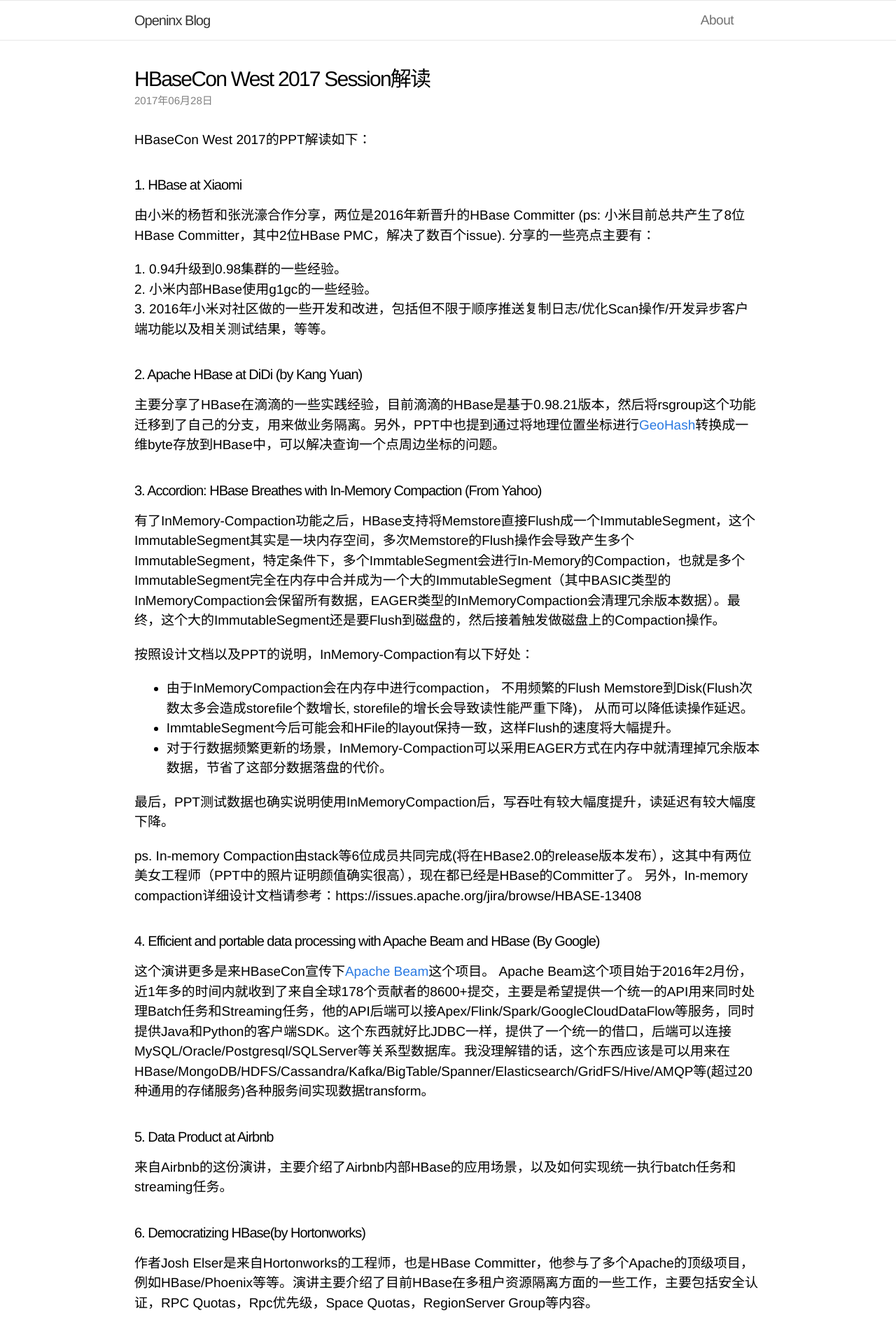
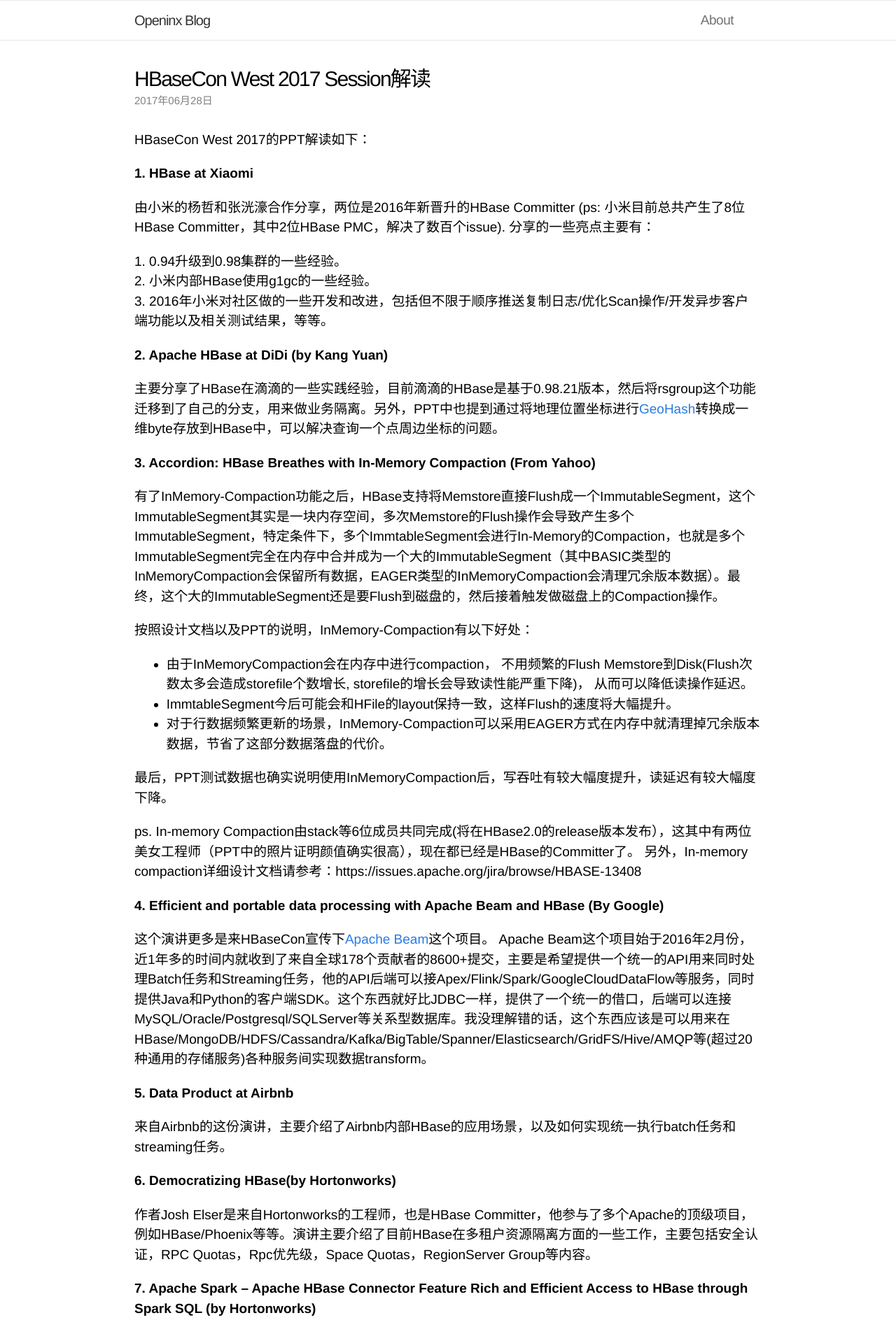
Before and after one commit to SteNicholas/openinx.github.io, a Jekyll site: the page built from _posts/2017-06-28-hbaseconwest2017.md, in a window 1280 px wide. Shown: the top 1907 px of the page at 70% size. Built offline with Jekyll 4.4.1, drawn with Linux system fonts in a browser that asks for light colours; Markdown is read by kramdown in place of the engine named in the settings.

Commit message:
Reformat

```diff
--- a/_posts/2017-06-28-hbaseconwest2017.md
+++ b/_posts/2017-06-28-hbaseconwest2017.md
@@ -8,17 +8,20 @@ tags: [ HBase ]
 
 HBaseCon West 2017的PPT解读如下：
 
-#### 1. HBase at Xiaomi
+__1. HBase at Xiaomi__
+
 由小米的杨哲和张洸濠合作分享，两位是2016年新晋升的HBase Committer (ps: 小米目前总共产生了8位HBase Committer，其中2位HBase PMC，解决了数百个issue).  分享的一些亮点主要有：
 
 1\. 0.94升级到0.98集群的一些经验。
 2\. 小米内部HBase使用g1gc的一些经验。
 3\. 2016年小米对社区做的一些开发和改进，包括但不限于顺序推送复制日志/优化Scan操作/开发异步客户端功能以及相关测试结果，等等。
 
-#### 2. Apache HBase at DiDi (by Kang Yuan)
+__2. Apache HBase at DiDi (by Kang Yuan)__
+
 主要分享了HBase在滴滴的一些实践经验，目前滴滴的HBase是基于0.98.21版本，然后将rsgroup这个功能迁移到了自己的分支，用来做业务隔离。另外，PPT中也提到通过将地理位置坐标进行[GeoHash](http://blog.jobbole.com/80633/)转换成一维byte存放到HBase中，可以解决查询一个点周边坐标的问题。
 
-#### 3. Accordion: HBase Breathes with In-Memory Compaction (From Yahoo)
+__3. Accordion: HBase Breathes with In-Memory Compaction (From Yahoo)__
+
 有了InMemory-Compaction功能之后，HBase支持将Memstore直接Flush成一个ImmutableSegment，这个ImmutableSegment其实是一块内存空间，多次Memstore的Flush操作会导致产生多个ImmutableSegment，特定条件下，多个ImmtableSegment会进行In-Memory的Compaction，也就是多个ImmutableSegment完全在内存中合并成为一个大的ImmutableSegment（其中BASIC类型的InMemoryCompaction会保留所有数据，EAGER类型的InMemoryCompaction会清理冗余版本数据）。最终，这个大的ImmutableSegment还是要Flush到磁盘的，然后接着触发做磁盘上的Compaction操作。
 
 按照设计文档以及PPT的说明，InMemory-Compaction有以下好处：
@@ -32,33 +35,41 @@ HBaseCon West 2017的PPT解读如下：
 ps. In-memory Compaction由stack等6位成员共同完成(将在HBase2.0的release版本发布），这其中有两位美女工程师（PPT中的照片证明颜值确实很高），现在都已经是HBase的Committer了。
 另外，In-memory compaction详细设计文档请参考：https://issues.apache.org/jira/browse/HBASE-13408
 
-#### 4. Efficient and portable data processing with Apache Beam and HBase (By Google)
+__4. Efficient and portable data processing with Apache Beam and HBase (By Google)__
+
 这个演讲更多是来HBaseCon宣传下[Apache Beam](https://beam.apache.org/)这个项目。
 Apache Beam这个项目始于2016年2月份，近1年多的时间内就收到了来自全球178个贡献者的8600+提交，主要是希望提供一个统一的API用来同时处理Batch任务和Streaming任务，他的API后端可以接Apex/Flink/Spark/GoogleCloudDataFlow等服务，同时提供Java和Python的客户端SDK。这个东西就好比JDBC一样，提供了一个统一的借口，后端可以连接MySQL/Oracle/Postgresql/SQLServer等关系型数据库。我没理解错的话，这个东西应该是可以用来在HBase/MongoDB/HDFS/Cassandra/Kafka/BigTable/Spanner/Elasticsearch/GridFS/Hive/AMQP等(超过20种通用的存储服务)各种服务间实现数据transform。
 
-#### 5. Data Product at Airbnb
+__5. Data Product at Airbnb__
+
 来自Airbnb的这份演讲，主要介绍了Airbnb内部HBase的应用场景，以及如何实现统一执行batch任务和streaming任务。
 
-#### 6. Democratizing HBase(by Hortonworks)
+__6. Democratizing HBase(by Hortonworks)__
+
 作者Josh Elser是来自Hortonworks的工程师，也是HBase Committer，他参与了多个Apache的顶级项目，例如HBase/Phoenix等等。演讲主要介绍了目前HBase在多租户资源隔离方面的一些工作，主要包括安全认证，RPC Quotas，Rpc优先级，Space Quotas，RegionServer Group等内容。
 
-#### 7. Apache Spark – Apache HBase Connector Feature Rich and Efficient Access to HBase through Spark SQL (by Hortonworks)
+__7. Apache Spark – Apache HBase Connector Feature Rich and Efficient Access to HBase through Spark SQL (by Hortonworks)__
+
 介绍Hortonworks开源的[SHC](https://github.com/hortonworks-spark/shc)项目相关内容。
 
-#### 8. Gohbase: Pure Go HBase Client(by Arista Networks)
+__8. Gohbase: Pure Go HBase Client(by Arista Networks)__
+
 一般非Java语言(Python/Golang/Javascript)会采用Thrift协议生成各自语言的SDK, SDK先访问HBase的Thrift server，然后thrift server后端通过Java Native Client连RS/Master，通过ThriftServer中转来实现通信，但通过thrift协议生成的非Java版本的客户端接口比较原始，不是特别好用，另外早期的ThriftServer bug也比较多。
 
 因此，演讲者基于HBase的Protobuf协议，实现了一套纯Golang写的[hbase client](https://github.com/tsuna/gohbase)，其实相当于说把Java Native Client的逻辑全部用Golang写了一遍。使用体验应该要比其他Golang语言写的SDK好用。性能上，Gohbase某些场景下甚至优于Java的客户端。
 
 最后，作者在开发Gohbase的过程中，发现了[HBASE-18066](https://issues.apache.org/jira/browse/HBASE-18066)这个bug, 这个bug目前已经由小米openinx修复。这个bug的问题在于：设置closestRowBefore为true的Get操作，在RegionServer端的代码实现中，是先通过不带mvcc的方式拿到rowKey， 然后再通过带mvcc的方式去找这个rowKey对应的Value, 并返回。由于前者不带mvcc, 后者带mvcc，所以导致拿到的数据可能不一致。修复方式就是把这类操作都由reversed scan来实现，由于scan操作统一设了mvcc，也就解决了这个BUG。
 
-#### 9. Analyzing Cryptocurrencies on HBase For Finance, Forensics, and Fraud (by Ripple)
+__9. Analyzing Cryptocurrencies on HBase For Finance, Forensics, and Fraud (by Ripple)__
+
 Ripple是一种有点类似Bitcoin的加密数字货币，背后应该是有Ripple这个商业公司在支撑，这份演讲主要介绍了Ripple现状以及HBase在公司内部的应用场景，重点应该还是Ripple的相关业务介绍。
 
-#### 10. Splice Machine: Powering Hybrid Applications (by Splice Machine)
+__10. Splice Machine: Powering Hybrid Applications (by Splice Machine)__
+
 Splice Machine是一家做数据库(DAAS)云服务的厂商，PPT主要是演示了一遍他们的Hadoop相关云产品使用过程，对HBase云产品形态感兴趣的同学可以看一下。本次分享主要还是推广他们的产品。
 
-#### 11. OpenTSDB: 2.4 and 3.0 update(by Yahoo)
+__11. OpenTSDB: 2.4 and 3.0 update(by Yahoo)__
+
 作者是一位维护OpenTSDB近4年的程序员，干货比较多。OpenTSDB是一款基于HBase之上开发的时间序列数据库产品，能方便的实现水平扩展。具体到HBase的存储时，OpenTSDB设计的rowKey为
 
 rowKey=salt + metric + timestamp + tagk1 + tagv1… + tagkN + tagvN
@@ -74,19 +85,24 @@ HBASE-15181 实现了DateTieredCompaction。DateTieredCompaction的策略是按
 参考资料：
 1. https://labs.spotify.com/2014/12/18/date-tiered-compaction/
 
-#### 12. A study of Salesforce’s use of HBase and Phoenix ( by Salesforce )
+__12. A study of Salesforce’s use of HBase and Phoenix ( by Salesforce )__
+
 主要介绍了Salesforce公司内部的HBase/Phoenix业务情况。
 
-#### 13. Cursors in Apache Phoenix (by bloomberg)
+__13. Cursors in Apache Phoenix (by bloomberg)__
+
 Bloomberg是一家研发NewSQL的数据库厂商，其核心产品是[comdb2](https://github.com/bloomberg/comdb2)，目前已经在Github开源，其项目的介绍专门在VLDB2016上发了paper，感兴趣的同学可以读读。本次talk主要介绍他们是如何在phoenix上实现的关系型数据库中cursor功能。
 
-#### 14. Warp 10 - A novel approach for time series management and analysis based on HBase (by Herberts)
+__14. Warp 10 - A novel approach for time series management and analysis based on HBase (by Herberts)__
+
 这个PPT主要应该是介绍他们的Wrap10项目。
 
-#### 15. Removable Singularity: A Story of HBaseUpgrade at Pinterest(by Pinterest)
+__15. Removable Singularity: A Story of HBaseUpgrade at Pinterest(by Pinterest)__
+
 Pinterest之前有40多个0.94版本的集群，他们面临着和小米一样的问题，就是需要把0.94版本的集群升级到1.2版本，而0.94版本HBase的rpc协议和1.2不兼容，前者是基于Writable接口的自定义协议，后者是Protobuf协议。解决问题的思路大致是一样的，就是先把快照数据通过ExportSnapshot导入1.2版本的HBase集群，再把增量数据通过thrift replication导入到新集群。后面需要考虑的问题就是业务如何实现在线切换。Pinterest比较有优势的一个地方就是，他们的业务使用的客户端是AsyncHBase1.7，而AsyncHBase1.7本身是支持0.94和1.2的，因此业务只需要修改访问HBase的集群地址就好。升级到1.2版本之后，无论是读性能还是写性能都有较好的提升。
 
-#### 16. Improving HBase availability in a multi-tenant environment (by Hubspot)
+__16. Improving HBase availability in a multi-tenant environment (by Hubspot)__
+
 HBase在CAP中属于CP型的系统，可用性方面有一些缺陷，例如一个RegionServer宕机，Failover时长主要分3段，首先是故障检测的时间（<10s），然后是SplitLog的时间(20~40s)，然后是最终RegionOnline的时间(10s~30s)，数据取自Hubspot PPT。总体来讲，Failover时长优化空间较大。为此，Hubspot分享了一些提高HBase可用性的相关work：
 
 * 测试发现将大集群拆分成更多小实例能减少总体的failover时间。
@@ -95,14 +111,16 @@ HBase在CAP中属于CP型的系统，可用性方面有一些缺陷，例如一
 * 对每个用户消耗的RPC Handler做上限限制，社区版本貌似没这功能，应该是内部实现的。
 * 使用内部硬件检测工具提前发现硬件问题，并移走HBase服务。
 
-#### 17. Highly Available HBase (by Sift Science)
+__17. Highly Available HBase (by Sift Science)__
+
 Sift Science是一家通过实时机器学习技术来防止商业诈骗的公司, Uber/Airbnb等都是他们的客户。由于他们的业务跟钱相关，对HBase可用性要求非常高。经过一些优化之后， 他们成功将HBase的宕机时间从5小时/月优化到4分钟/月。这些优化工作主要有：
 
 - 修改hbase-client代码，当client发现突然有较多请求失败时，client直接上抛DoNotRetryRegionException到上层，避免RS已经不可用时仍然被客户端大量请求导致大量handler被卡住，影响MTTR时间。
 - 搭建在线备份集群，同时修改client代码，发现主集群有问题， client可以直接借助zk自动切换到备份集群。 存在的问题是，备份集群数据可能落后主集群，切换可能数据不一致。PPT上只是说会通过离线任务去抽样校验，所以，我觉得对于两集群的一致性问题，要么牺牲一致性保可用性，要么牺牲可用性保一致性。
 - 加强监控，尤其是locality/balance状况/p99延迟这些，尽早发现问题并解决，而不是等出问题再解决。
 
-#### 18. Transactions in HBase (by cask.co)
+__18. Transactions in HBase (by cask.co)__
+
 这个talk应该是全场21个talk中干货最多的PPT之一，讨论的重点是基于HBase之上如何实现分布式事务。作者深入探讨了3种分布式事务模型，分别是Tephra/Trafodion/Omid，3个项目都是Apache下的孵化项目。这里，简单说一下我对这3种事务模型的理解：
 
 - Tephra: 该模型本质上是通过一个叫做Trx Manager的集中式服务用来维护当前活跃事务，该TrxManager用来分配事务start/commit/rollback逻辑时钟，每个事务开始时都会分配一个ts和一个叫做excludes={...}的集合，用来维护该事务开始前的活跃事务，这个excludes集合可用来做隔离性检查，也可用来做冲突检查。由于有一个较为重量级的集中式TrxManager，所以事务高并发场景下该模型压力会较大，因此该模型推荐的用来运行并发少的long-running MapReduce之类的事务Job。
@@ -116,13 +134,15 @@ Sift Science是一家通过实时机器学习技术来防止商业诈骗的公
 3\. https://github.com/xiaomi/themis
 4\. http://nosqlmark.informatik.uni-hamburg.de/sdb2014/res/paper/Omid.pdf
 
-#### 19. Achieving HBase Multi-Tenancy: RegionServer Groups and Favored Nodes
+__19. Achieving HBase Multi-Tenancy: RegionServer Groups and Favored Nodes__
+
 这个talk介绍了Yahoos主导的两个重要feature：RegionServer Group和Favored Nodes。
 
 1\. RegionServer Group可以让指定表分布在某些RegionServer上，一定程度上实现了多租户之间的隔离，相比Hortonworks在微观层面对多租户所做出的努力（rpc队列分离、quota机制、请求优先级等），个人认为rsGroup在多租户管理方面效果可能更加明显。rsGroup是这次峰会比较明星的话题，包括滴滴等公司都作为主旨来介绍其在生产实践中的应用，可见已经被很多大厂所接受并实践，遗憾的是，该功能目前只在未发布的2.0.0里面包含，要想在当前版本中使用必须移植对应patch，因为功能的复杂性，这看起来并不是一件容易的事情。
 2\. Favored Nodes机制相对比较陌生，该功能允许HBase在region层面指定该region上所有文件分布在哪些DN之上，这个功能最大的好处是可以提升数据文件的本地率，试想，每个Region都知道文件存放的DN，迁移Region的时候就可以多考虑文件本地率进行迁移。
 
-#### 20. Community-Driven Graphs With JanusGraph
+__20. Community-Driven Graphs With JanusGraph__
+
 这个talk介绍了HBase应用的另一个重要领域－图数据库，图数据库在互联网业务中诸多方面（社交图谱分析、推荐分析）都有实际应用。比如大家可能比较熟悉的titan数据库就是一个典型的图数据库。而这个主题介绍的是另一个图数据库 - JanusGraph，PPT中分别对JanusGraph的架构、存储模型以及如何使用HBase作为后端存储进行了详细的分析。对Graph比较感兴趣的童鞋可以重点关注！
 
 
```
